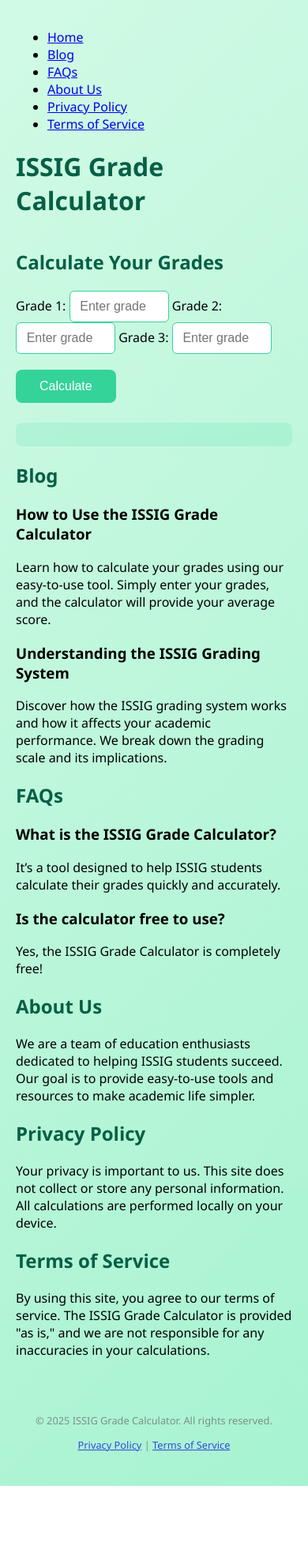
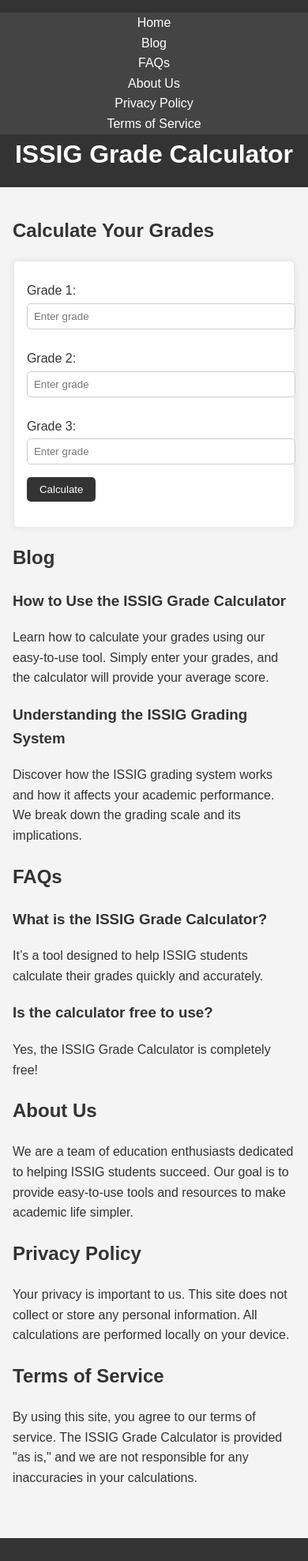
Before and after one commit to mouadhissig/Cour, a plain HTML site: page index.html in a window 390 px wide. Shown: the top 1976 px of the page at 79% size. Before the commit the page ends 1881 px from the top, so only its background shows below. Drawn offline with Linux system fonts and the light colour scheme.

Commit message:
Update style.css

```diff
--- a/style.css
+++ b/style.css
@@ -1,218 +1,115 @@
 /* General Styles */
 body {
-    font-family: 'Segoe UI', Tahoma, Geneva, Verdana, sans-serif;
-    background: linear-gradient(135deg, #d1fae5 0%, #a7f3d0 100%);
-    min-height: 100vh;
+  font-family: Arial, sans-serif;
+  line-height: 1.6;
   margin: 0;
-    padding: 20px;
-    display: flex;
-    flex-direction: column;
-    align-items: center;
+  padding: 0;
+  background-color: #f4f4f4;
+  color: #333;
 }
 
-/* Main Container */
-.container {
-    background: rgba(255, 255, 255, 0.9);
-    backdrop-filter: blur(10px);
-    padding: 30px;
-    border-radius: 20px;
-    box-shadow: 0 8px 32px rgba(31, 38, 135, 0.15);
-    max-width: 800px;
-    width: 100%;
+header {
+  background: #333;
+  color: #fff;
+  padding: 1rem 0;
   text-align: center;
 }
 
-/* Logo */
-.logo {
-    width: 150px;
-    height: auto;
-    margin-bottom: 20px;
+header h1 {
+  margin: 0;
 }
 
-/* Titles */
-h1, h2 {
-    color: #065f46;
-    margin-bottom: 20px;
+nav ul {
+  list-style: none;
+  padding: 0;
+  display: flex;
+  justify-content: center;
+  background: #444;
+  margin: 0;
 }
 
-/* Dropdown Menu */
-.semester-select {
-    margin-bottom: 25px;
+nav ul li {
+  margin: 0 1rem;
 }
 
-select {
-    padding: 12px 25px;
-    border-radius: 8px;
-    border: 2px solid #34d399;
-    font-size: 16px;
-    cursor: pointer;
-    background: white;
+nav ul li a {
+  color: #fff;
+  text-decoration: none;
+  padding: 0.5rem 1rem;
 }
 
-/* Subject Cards */
-.subject-card {
-    background: rgba(52, 211, 153, 0.1);
-    border: 1px solid #34d399;
-    border-radius: 10px;
-    padding: 15px;
-    margin: 15px 0;
+nav ul li a:hover {
+  background: #555;
 }
 
-/* Input Fields */
-.input-group {
-    display: flex;
-    gap: 15px;
-    margin-top: 10px;
-    justify-content: center;
+main {
+  padding: 1rem;
 }
 
-input {
-    padding: 10px 12px;
-    border: 1px solid #34d399;
-    border-radius: 6px;
-    width: 100px;
-    text-align: center;
-    font-size: 16px;
+.calculator {
+  background: #fff;
+  padding: 1rem;
+  border-radius: 5px;
+  box-shadow: 0 0 10px rgba(0, 0, 0, 0.1);
+  max-width: 400px;
+  margin: 0 auto;
 }
 
-/* Replace the .subject-average styles in your style.css */
-.subject-average {
-    margin: 12px 0 8px;
-    color: #065f46; /* Your main green color */
-    font-family: 'Segoe UI', sans-serif;
-    font-weight: 600;
-    font-size: 16px;
-    text-align: center;
+.calculator label {
   display: block;
-    background: none !important; /* Force remove any background */
-    border: none !important; /* Remove borders */
-    box-shadow: none !important; /* Remove shadows */
-    padding: 0;
+  margin: 0.5rem 0 0.2rem;
 }
 
-/* Buttons */
-button {
-    background: #34d399;
-    color: white;
-    padding: 12px 30px;
-    border-radius: 8px;
-    margin-top: 20px;
-    border: none;
-    cursor: pointer;
-    transition: background 0.3s ease;
-    font-size: 16px;
+.calculator input {
+  width: 100%;
+  padding: 0.5rem;
+  margin-bottom: 1rem;
+  border: 1px solid #ccc;
+  border-radius: 5px;
 }
 
-button:hover {
-    background: #10b981;
+.calculator button {
+  background: #333;
+  color: #fff;
+  border: none;
+  padding: 0.5rem 1rem;
+  border-radius: 5px;
+  cursor: pointer;
 }
 
-/* Results Display */
-#result, #creditsResult {
-    margin-top: 25px;
-    padding: 15px;
-    background: rgba(52, 211, 153, 0.15);
-    border-radius: 8px;
-    font-size: 18px;
+.calculator button:hover {
+  background: #555;
+}
+
+#result {
+  margin-top: 1rem;
   font-weight: bold;
 }
 
-/* Warning Messages */
-.warning {
-    color: #dc2626;
-    font-weight: bold;
+footer {
+  background: #333;
+  color: #fff;
+  text-align: center;
+  padding: 1rem 0;
+  margin-top: 2rem;
 }
 
-/* Special Cases Styling */
-.special-input-group {
-    display: flex;
-    gap: 15px;
-    justify-content: space-between;
+footer a {
+  color: #fff;
+  text-decoration: none;
 }
 
-.input-column {
-    display: flex;
-    flex-direction: column;
-    gap: 10px;
-    flex: 1;
+footer a:hover {
+  text-decoration: underline;
 }
 
-.multi-exam-group {
-    display: flex;
-    gap: 10px;
-}
-
-/* About ISSIG Section */
-.about {
-    background: rgba(255, 255, 255, 0.9);
-    padding: 20px;
-    border-radius: 12px;
-    box-shadow: 0 5px 15px rgba(0, 0, 0, 0.1);
-    text-align: left;
-    max-width: 800px;
-    margin-top: 40px;
-}
-
-.about p {
-    font-size: 16px;
-    line-height: 1.6;
-    color: #333;
-}
-
-/* Social Media Section */
-.social-media {
-    margin-top: 30px;
-    text-align: center;
-}
-
-.social-media a {
-    display: inline-block;
-    margin-top: 10px;
-    transition: transform 0.2s ease;
-}
-
-.social-media a:hover {
-    transform: scale(1.1);
-}
-
-/* Facebook Icon */
-.facebook-logo {
-    width: 40px;
-    height: auto;
-    transition: transform 0.2s ease, opacity 0.3s ease;
-}
-
-.facebook-logo:hover {
-    transform: scale(1.1);
-    opacity: 0.8;
-}
-
-/* Footer */
-footer {
-    text-align: center;
-    margin-top: 30px;
-    padding: 10px 0;
-    font-size: 0.8em;
-    color: #666;
-    opacity: 0.7;
-    transition: opacity 0.3s ease;
-}
-
-footer:hover {
-    opacity: 1;
-}
-
-/* Mobile Responsive */
-@media (max-width: 768px) {
-    .special-input-group {
+/* Responsive Design */
+@media (max-width: 600px) {
+  nav ul {
     flex-direction: column;
   }
 
-    .input-group {
-        flex-wrap: wrap;
-    }
-
-    .about {
-        text-align: center;
+  .calculator {
+    width: 90%;
   }
 }
```
Lines whose indentation alone changed are shown as unchanged.
